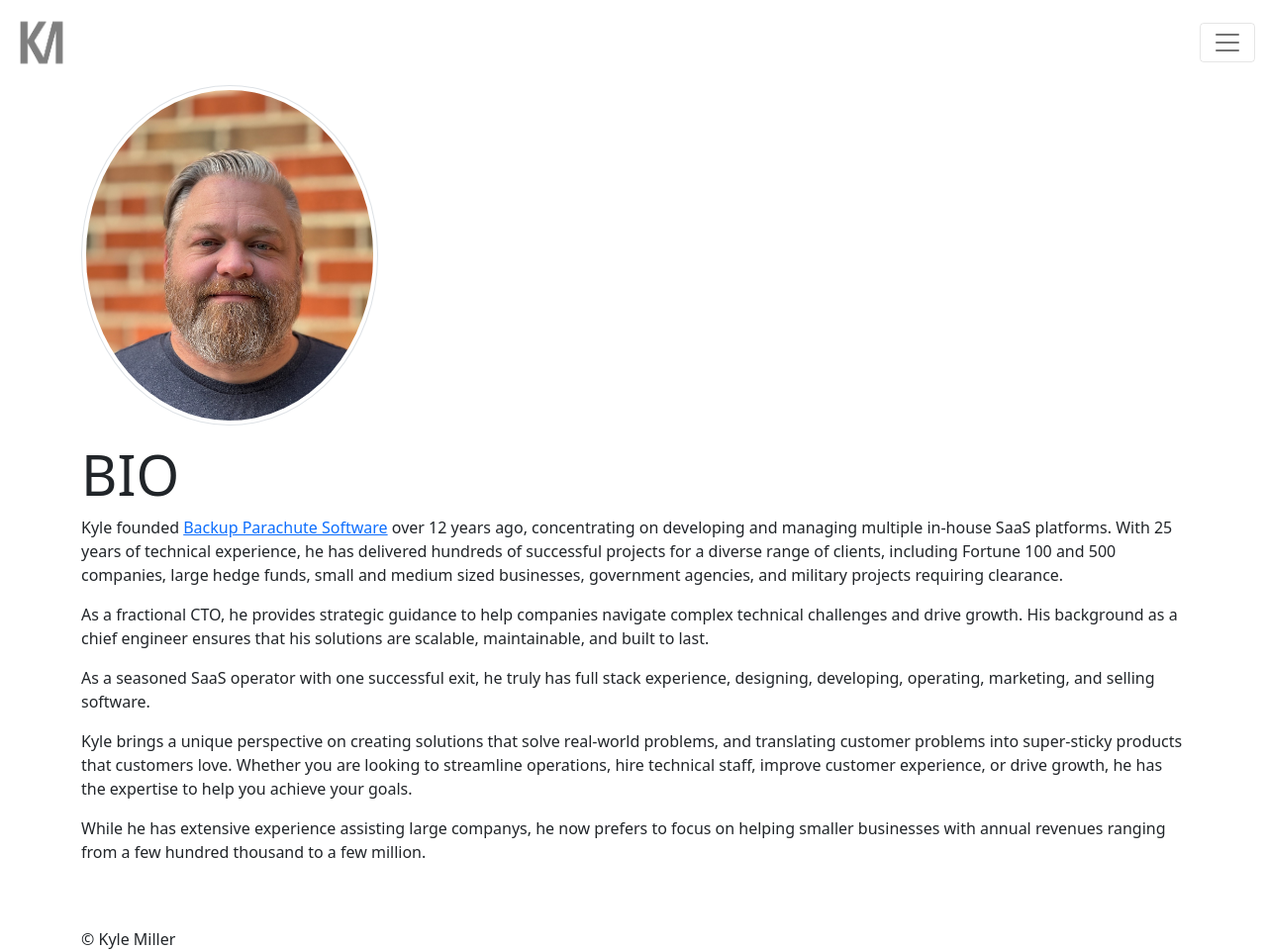
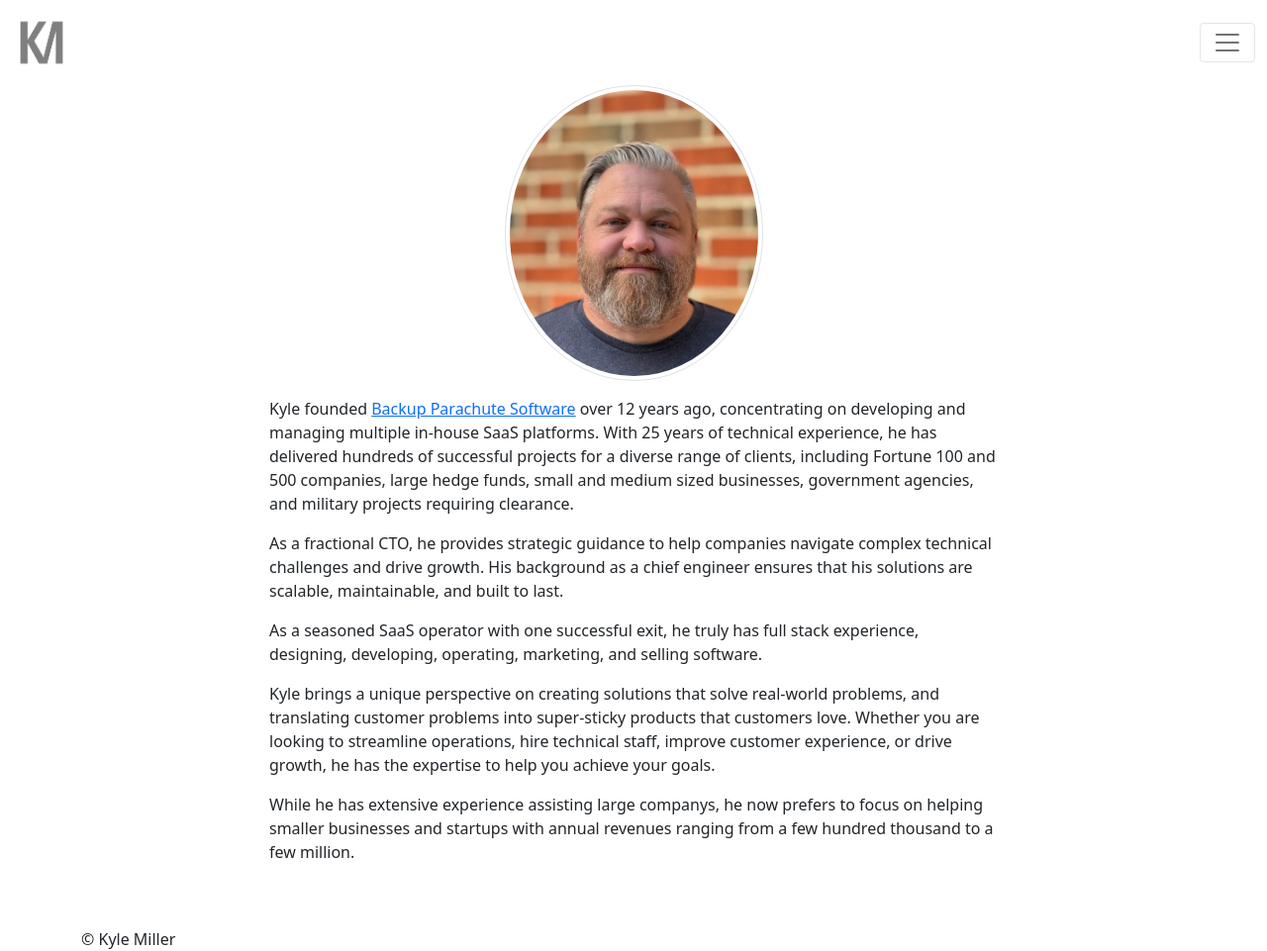
Before and after one commit to kamiller/kamiller.github.com, a Jekyll site: the page built from bio.html, in a window 1280 px wide. Shown: the whole page at 99% size. Built offline with Jekyll 4.4.1, drawn with Linux system fonts in a browser that asks for light colours; nearby versions of some CDN libraries; comment, search, counter and statistics services are not loaded.

Commit message:
fixed centering

```diff
--- a/bio.html
+++ b/bio.html
@@ -17,7 +17,7 @@ title: Bio
 
 
 <div class="row justify-content-center">
-  <div class="col">
+  <div class="col-3">
     <img src="/images/2024-km-headshot.jpeg" class=" rounded-circle img-thumbnail" width="300px" >
   </div>
 
@@ -25,9 +25,9 @@ title: Bio
 
 <div class="row justify-content-center mt-3">
 
-  <div class="col">
+  <div class="col-8">
 
-    <h2 class="bold-header-4 display-4">BIO</h2>
+    <!-- <h2 class="bold-header-4 display-4">BIO</h2> -->
 
     <p>Kyle founded <a href="https://backupparachute.com?utm_source=km">Backup Parachute Software</a> over 12 years ago, concentrating on developing and managing multiple in-house SaaS platforms.  With 25 years of technical experience, he has delivered hundreds of successful projects for a diverse range of clients, including Fortune 100 and 500 companies, large hedge funds, small and medium sized businesses, government agencies, and military projects requiring clearance.</p>
 
@@ -37,7 +37,7 @@ title: Bio
 
     <p>Kyle brings a unique perspective on creating solutions that solve real-world problems, and translating customer problems into super-sticky products that customers love. Whether you are looking to streamline operations, hire technical staff, improve customer experience, or drive growth, he has the expertise to help you achieve your goals.</p>
 
-    <p>While he has extensive experience assisting large companys, he now prefers to focus on helping smaller businesses with annual revenues ranging from a few hundred thousand to a few million.</p>
+    <p>While he has extensive experience assisting large companys, he now prefers to focus on helping smaller businesses and startups with annual revenues ranging from a few hundred thousand to a few million.</p>
   </div>
 
 </div>
```
